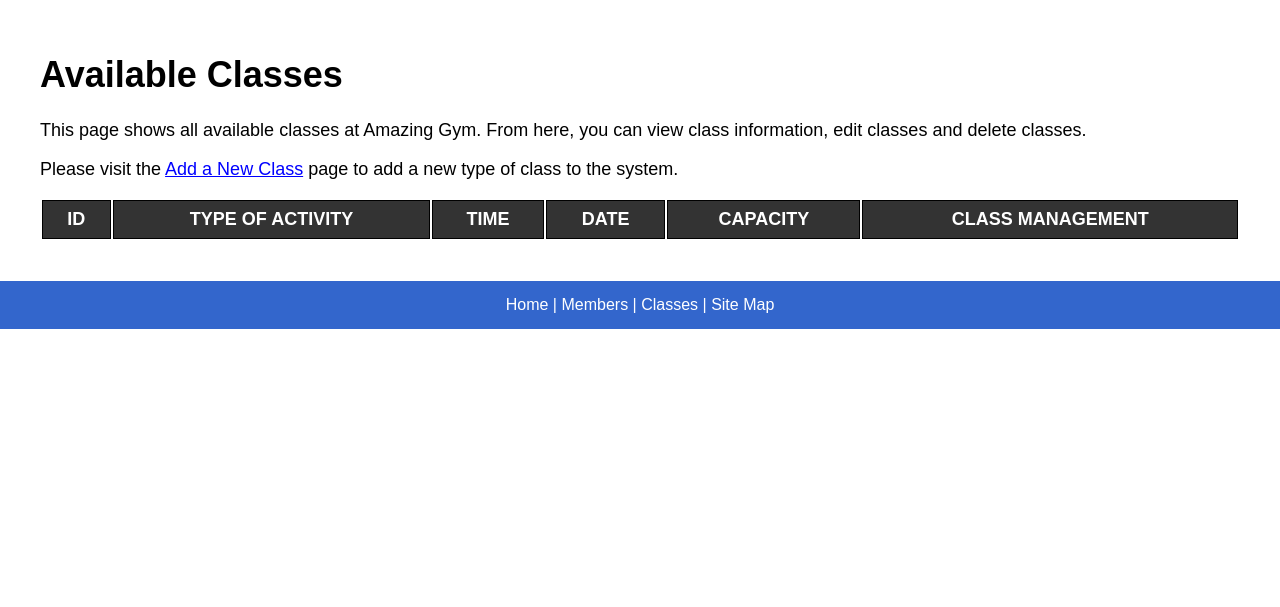
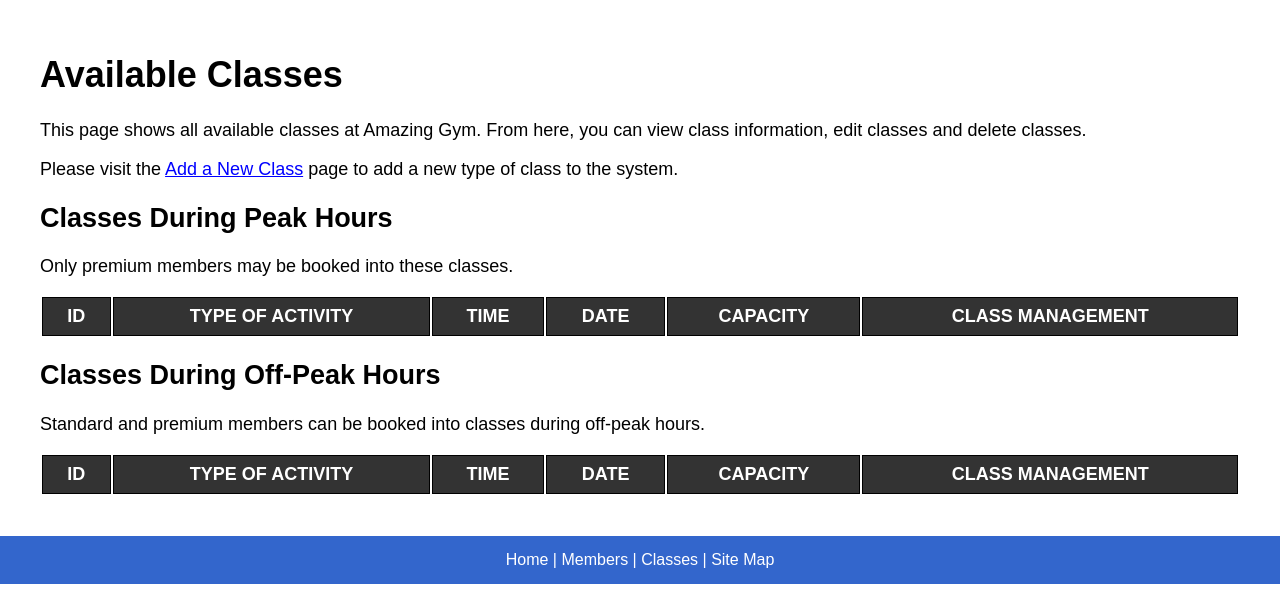
Before and after one commit to kevinmuldoon-github/gym-membership-system, a Flask app: template templates/classes/index.html in a window 1280 px wide. Shown: the part 193-800 px from the top of the page. Run offline with Flask 2, Linux system fonts and the light colour scheme; the template is opened without the code that fills it, so the values that code supplies are empty; some libraries are stand-ins or nearby versions; some web fonts are replaced.

Commit message:
Resolved minor issue with booking page and improved layout of class index page

```diff
--- a/app.py
+++ b/app.py
@@ -1,8 +1,12 @@
-from flask import Flask, render_template
+from flask import Flask, render_template, redirect
 
 from controllers.member_controller import members_blueprint
 from controllers.activity_controller import activities_blueprint
 from controllers.booking_controller import bookings_blueprint
+
+import repositories.activity_repository as activity_repository
+import repositories.booking_repository as booking_repository
+import repositories.member_repository as member_repository
 
 app = Flask(__name__)
 
@@ -18,5 +22,13 @@ def home():
 def site_map():
     return render_template('site_map.html', title='Sitemap')
 
+# Function to delete absolutely everything
+@app.route("/delete" , methods = ['POST'])
+def delete_everything(id):
+    booking_repository.delete_all()
+    activity_repository.delete_all()
+    member_repository.delete_all()
+    return redirect ('/') # Redirect user back to the home page
+
 if __name__ == '__main__':
     app.run(debug=True)
--- a/controllers/booking_controller.py
+++ b/controllers/booking_controller.py
@@ -64,12 +64,13 @@ def new_booking_page():
     off_peak_activities = activity_repository.select_off_peak_activities_with_spaces()
     activities = activity_repository.select_activities_with_spaces()
 
-    number_off_peak_activities = len(activity_repository.select_off_peak_activities_with_spaces())
+    total_off_peak_activities = len(activity_repository.select_off_peak_activities_with_spaces())
     total_number_activities = len(activity_repository.select_activities_with_spaces())
 
     activities_at_capacity = activity_repository.select_activities_with_no_spaces()
+    total_activities_at_capacity = len(activities_at_capacity)
 
-    return render_template("bookings/new_booking.html" , title = "Book a Member Into a Class", members = members , number_off_peak_activities = number_off_peak_activities , total_number_activities = total_number_activities , number_standard_active_members = number_standard_active_members , number_premium_active_members = number_premium_active_members ,  off_peak_activities = off_peak_activities , activities_at_capacity = activities_at_capacity,  activities = activities)
+    return render_template("bookings/new_booking.html" , title = "Book a Member Into a Class", members = members , total_off_peak_activities = total_off_peak_activities , total_number_activities = total_number_activities , number_standard_active_members = number_standard_active_members , number_premium_active_members = number_premium_active_members ,  off_peak_activities = off_peak_activities , activities_at_capacity = activities_at_capacity,  total_activities_at_capacity = total_activities_at_capacity , activities = activities)
 
 # Function to create a new booking from a form submission
 @bookings_blueprint.route("/bookings" , methods = ['POST'])
--- a/static/style.css
+++ b/static/style.css
@@ -80,8 +80,8 @@ header {
 }
 
 .box {
+    flex: 33.33%;
     text-transform: uppercase;
-
     background-color: rgb(245, 245, 245);
     border-radius: 10px;
     margin-bottom:15px;
--- a/templates/bookings/new_booking.html
+++ b/templates/bookings/new_booking.html
@@ -18,7 +18,7 @@
     <div class="booking-box">
 
     <form action="/bookings" method="post" class="submission">
-        {% if number_standard_active_members != 0 and number_off_peak_activities != 0 %}
+        {% if number_standard_active_members != 0 and total_off_peak_activities != 0 %}
         <div>
             <label for="member_id">Member:</label>
             <select id="member_id" name="member_id">
@@ -44,7 +44,7 @@
 
     <input type="submit" value="Create Booking" />
 
-    {% elif number_standard_active_members == 0 and number_off_peak_activities == 0 %}
+    {% elif number_standard_active_members == 0 and total_off_peak_activities == 0 %}
         No members currently have a standard membership and all off-peak classes are full.
 
     {% elif number_standard_active_members == 0 %}
@@ -95,7 +95,7 @@
         </div>
     </div>
 
-        {% if number_off_peak_activities == 0 or total_number_activities ==0 %}
+        {% if total_activities_at_capacity >0 %}
 
         <h2>Classes at Capacity</h2>
         <p>The following classes are fully subscribed and are not available for bookings.</p>
--- a/templates/classes/index.html
+++ b/templates/classes/index.html
@@ -6,6 +6,12 @@
 
 <p>This page shows all available classes at Amazing Gym. From here, you can view class information, edit classes and delete classes.</p>
 <p>Please visit the <a href="/classes/new_class">Add a New Class</a> page to add a new type of class to the system.</p>
+
+{% if total_off_peak_activities !=0 %}
+
+<h2>Classes During Peak Hours</h2>
+
+<p>Only premium members may be booked into these classes.</p>
 
 <table>
     <thead>
@@ -39,4 +45,83 @@
 </tbody>
 </table>
 
+{% endif %}
+
+{% if total_off_peak_activities !=0 %}
+
+<h2>Classes During Off-Peak Hours</h2>
+<p>Standard and premium members can be booked into classes during off-peak hours.</p>
+<table>
+    <thead>
+        <tr>
+            <th>ID</th>
+            <th>Type of Activity</th>
+            <th>Time</th>
+            <th>Date</th>
+            <th>Capacity</th>
+            <th colspan="3"><strong>Class Management</strong></th>
+        </tr>
+    </thead>
+    <tbody>
+    {% for activity in off_peak_activities %}
+    <tr>
+        <td><a href="/classes/{{activity.id}}">{{activity.id}}</a></td>
+        <td><a href="/classes/{{activity.id}}">{{activity.type}}</a></td>
+        <td>{{activity.time}}</td>
+        <td>{{activity.date}}</td>
+        <td>{{activity.capacity}}</td>
+        <td><button class="index-button"><a href="/classes/{{activity.id}}"><i class="fa-solid fa-circle-info"></i> &nbsp;View Class</a></button></td>
+        <td><button class="index-button"><a href="/classes/{{activity.id}}/edit_class"><i class="fa-solid fa-pen-to-square"></i> &nbsp;Edit Class</a></button></td>
+        <td>
+            <form action="/classes/{{activity.id}}/delete" method="POST">
+                <button class="index-button"><i class="fa-solid fa-trash"></i> &nbsp;Delete This Class</button>
+
+            </form>
+        </td>
+    </tr>
+    {% endfor %}
+</tbody>
+</table>
+
+{% endif %}
+
+{% if total_activities_at_capacity >0 %}
+
+<h2>Classes at Capacity</h2>
+<p>The following classes are fully subscribed and are not available for bookings.</p>
+<table>
+    <thead>
+        <tr>
+            <th>ID</th>
+            <th>Type of Activity</th>
+            <th>Time</th>
+            <th>Date</th>
+            <th>Capacity</th>
+            <th colspan="3"><strong>Class Management</strong></th>
+        </tr>
+    </thead>
+    <tbody>
+    {% for activity in activities_at_capacity %}
+    <tr>
+        <td><a href="/classes/{{activity.id}}">{{activity.id}}</a></td>
+        <td><a href="/classes/{{activity.id}}">{{activity.type}}</a></td>
+        <td>{{activity.time}}</td>
+        <td>{{activity.date}}</td>
+        <td>{{activity.capacity}}</td>
+        <td><button class="index-button"><a href="/classes/{{activity.id}}"><i class="fa-solid fa-circle-info"></i> &nbsp;View Class</a></button></td>
+        <td><button class="index-button"><a href="/classes/{{activity.id}}/edit_class"><i class="fa-solid fa-pen-to-square"></i> &nbsp;Edit Class</a></button></td>
+        <td>
+            <form action="/classes/{{activity.id}}/delete" method="POST">
+                <button class="index-button"><i class="fa-solid fa-trash"></i> &nbsp;Delete This Class</button>
+
+            </form>
+        </td>
+    </tr>
+    {% endfor %}
+</tbody>
+</table>
+
+{% endif %}
+
+
 {% endblock %}
```
Also changed, not shown: controllers/activity_controller.py (+10 -2 lines), repositories/activity_repository.py (+18 -1 lines).
